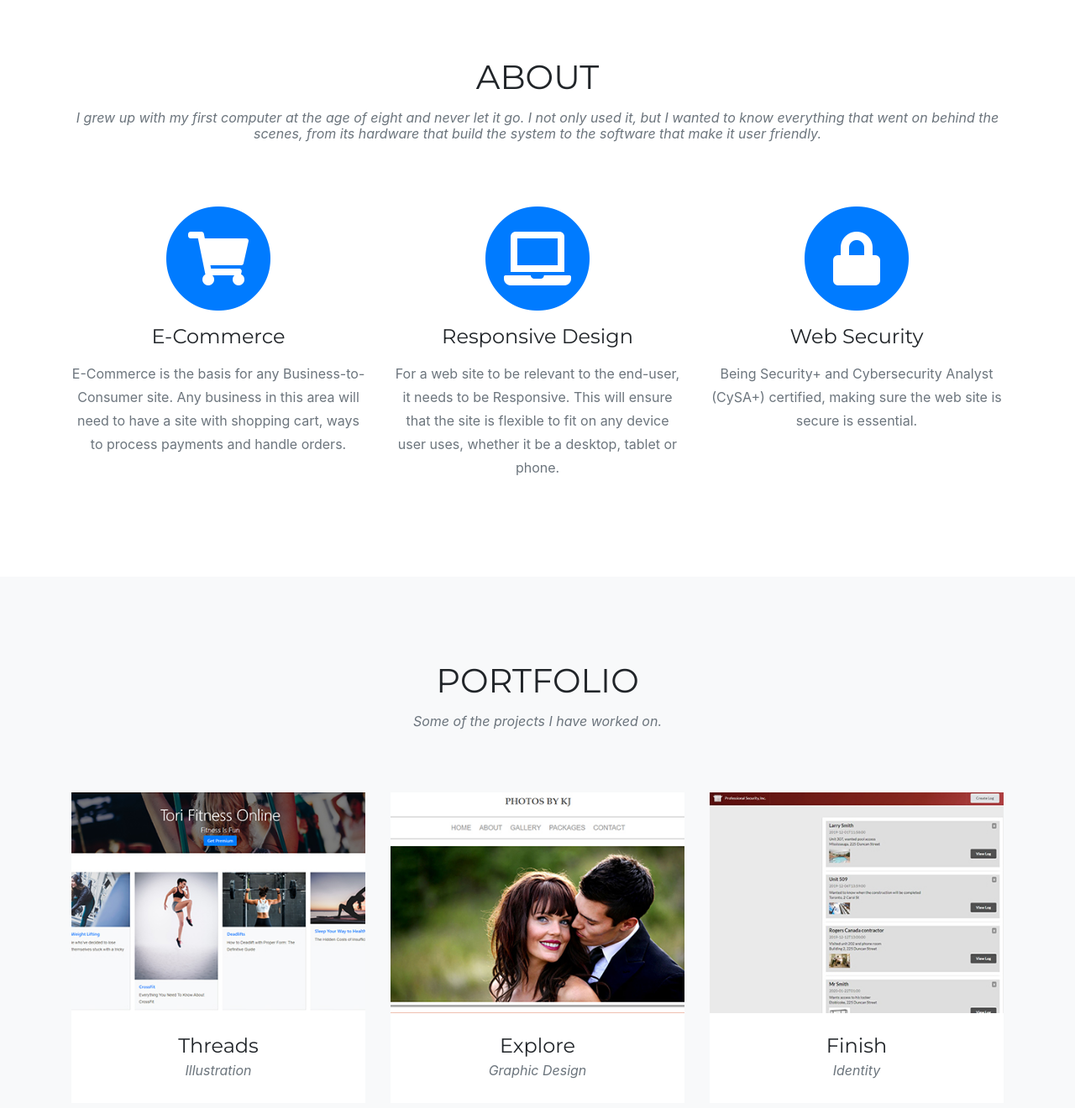
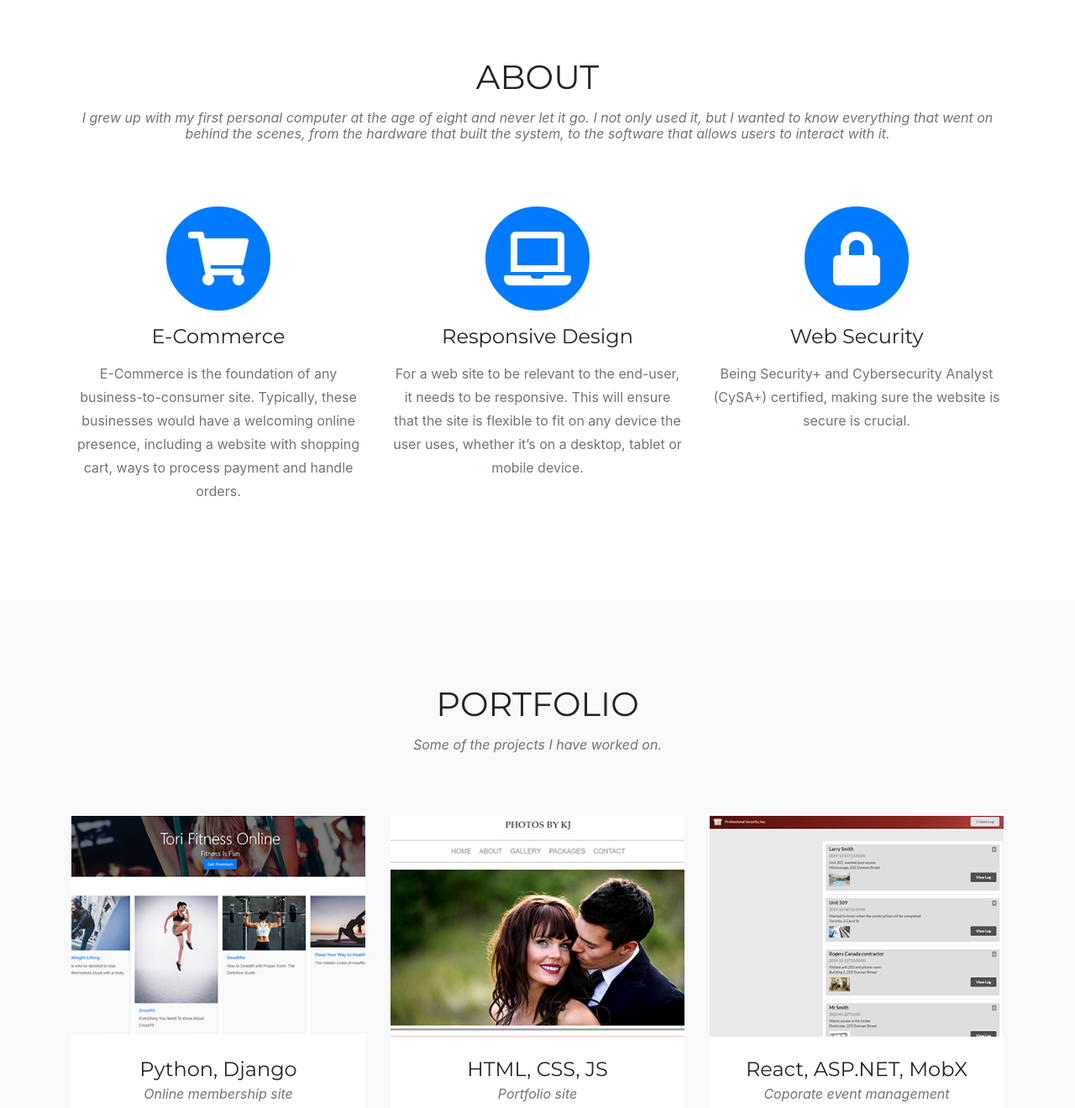
Before and after one commit to kajanan-dev/kajanan-dev.github.io, a website with bundled scripts: page index.html in a window 1280 px wide. Shown: the part 760-2080 px from the top of the page at 84% size. Built offline with nearby package versions, Linux system fonts and the light colour scheme; a web font is replaced by a local one.

Commit message:
second commit

```diff
--- a/index.html
+++ b/index.html
@@ -76,9 +76,10 @@
       <div class="row">
         <div class="col-lg-12 text-center">
           <h2 class="section-heading text-uppercase">About</h2>
-          <h3 class="section-subheading text-muted">I grew up with my first computer at the age of eight and never let
-            it go. I not only used it, but I wanted to know everything that went on behind the scenes, from its hardware
-            that build the system to the software that make it user friendly.</h3>
+          <h3 class="section-subheading text-muted">I grew up with my first personal computer at the age of eight and
+            never let
+            it go. I not only used it, but I wanted to know everything that went on behind the scenes, from the hardware
+            that built the system, to the software that allows users to interact with it.</h3>
         </div>
 
 
@@ -91,8 +92,9 @@
             <i class="fas fa-shopping-cart fa-stack-1x fa-inverse"></i>
           </span>
           <h4 class="service-heading">E-Commerce</h4>
-          <p class="text-muted">E-Commerce is the basis for any Business-to-Consumer site. Any business in this area
-            will need to have a site with shopping cart, ways to process payments and handle orders.</p>
+          <p class="text-muted">E-Commerce is the foundation of any business-to-consumer site. Typically, these
+            businesses would have a welcoming online presence, including a website with shopping cart, ways to process
+            payment and handle orders.</p>
         </div>
         <div class="col-md-4">
           <span class="fa-stack fa-4x">
@@ -100,8 +102,9 @@
             <i class="fas fa-laptop fa-stack-1x fa-inverse"></i>
           </span>
           <h4 class="service-heading">Responsive Design</h4>
-          <p class="text-muted">For a web site to be relevant to the end-user, it needs to be Responsive. This will
-            ensure that the site is flexible to fit on any device user uses, whether it be a desktop, tablet or phone.
+          <p class="text-muted">For a web site to be relevant to the end-user, it needs to be responsive. This will
+            ensure that the site is flexible to fit on any device the user uses, whether it’s on a desktop, tablet or
+            mobile device.
           </p>
         </div>
         <div class="col-md-4">
@@ -110,8 +113,8 @@
             <i class="fas fa-lock fa-stack-1x fa-inverse"></i>
           </span>
           <h4 class="service-heading">Web Security</h4>
-          <p class="text-muted">Being Security+ and Cybersecurity Analyst (CySA+) certified, making sure the web site is
-            secure is essential. </p>
+          <p class="text-muted">Being Security+ and Cybersecurity Analyst (CySA+) certified, making sure the website is
+            secure is crucial. </p>
         </div>
       </div>
     </div>
@@ -137,8 +140,8 @@
             <img class="img-fluid" src="img/portfolio/01-thumbnail.jpg" alt="">
           </a>
           <div class="portfolio-caption">
-            <h4>Threads</h4>
-            <p class="text-muted">Illustration</p>
+            <h4>Python, Django</h4>
+            <p class="text-muted">Online membership site</p>
           </div>
         </div>
         <div class="col-md-4 col-sm-6 portfolio-item">
@@ -151,8 +154,8 @@
             <img class="img-fluid" src="img/portfolio/02-thumbnail.jpg" alt="">
           </a>
           <div class="portfolio-caption">
-            <h4>Explore</h4>
-            <p class="text-muted">Graphic Design</p>
+            <h4>HTML, CSS, JS</h4>
+            <p class="text-muted">Portfolio site</p>
           </div>
         </div>
         <div class="col-md-4 col-sm-6 portfolio-item">
@@ -165,8 +168,8 @@
             <img class="img-fluid" src="img/portfolio/03-thumbnail.jpg" alt="">
           </a>
           <div class="portfolio-caption">
-            <h4>Finish</h4>
-            <p class="text-muted">Identity</p>
+            <h4>React, ASP.NET, MobX</h4>
+            <p class="text-muted">Coporate event management</p>
           </div>
         </div>
         <div class="col-md-4 col-sm-6 portfolio-item">
@@ -179,8 +182,8 @@
             <img class="img-fluid" src="img/portfolio/04-thumbnail.jpg" alt="">
           </a>
           <div class="portfolio-caption">
-            <h4>Lines</h4>
-            <p class="text-muted">Branding</p>
+            <h4>Java EE, Servlet</h4>
+            <p class="text-muted">Manage professional contacts</p>
           </div>
         </div>
         <div class="col-md-4 col-sm-6 portfolio-item">
@@ -193,8 +196,8 @@
             <img class="img-fluid" src="img/portfolio/05-thumbnail.jpg" alt="">
           </a>
           <div class="portfolio-caption">
-            <h4>Southwest</h4>
-            <p class="text-muted">Website Design</p>
+            <h4>Java, JavaFx</h4>
+            <p class="text-muted">Slot machine for charity fundraiser</p>
           </div>
         </div>
         <div class="col-md-4 col-sm-6 portfolio-item">
@@ -207,8 +210,8 @@
             <img class="img-fluid" src="img/portfolio/06-thumbnail.jpg" alt="">
           </a>
           <div class="portfolio-caption">
-            <h4>Window</h4>
-            <p class="text-muted">Photography</p>
+            <h4>C#, ASP.NET</h4>
+            <p class="text-muted">E-Commerce website</p>
           </div>
         </div>
       </div>
@@ -224,7 +227,6 @@
           <h3 class="section-subheading text-muted">Key technologies I am more proficient in</h3>
         </div>
       </div>
-
       <div class="row">
         <div class="col-md-2 col-sm-auto text-center">
           <i class="fab fa-html5 fa-5x"></i>
@@ -244,7 +246,7 @@
         <div class="col-md-2 col-sm-auto text-center">
           <i class="fab fa-sass fa-5x"></i>
         </div>
-      </div>
+      </div><br>
 
       <div class="row">
         <div class="col-lg-12">
@@ -319,7 +321,10 @@
       </div>
     </div>
     <div class="container text-center" style="padding-top: 40px;">
-      <span class="section-subheading text-muted">Copyright &copy; Kajanan-DEV.com 2020</span>
+      <span class="section-subheading text-muted">Copyright &copy; Kajanan-DEV.com 2020. Cover Photo by Joshua Aragon
+        on
+        Unsplash</span>
+
     </div>
   </section>
 
```
Also changed, not shown: img/about/1.jpg (deleted), img/about/2.jpg (deleted), img/about/3.jpg (deleted), img/about/4.jpg (deleted), img/header-bg.jpg, img/logos/creative-market.jpg (deleted), img/logos/designmodo.jpg (deleted), img/logos/envato.jpg (deleted), img/logos/themeforest.jpg (deleted), img/team/1.jpg (deleted), img/team/2.jpg (deleted), img/team/3.jpg (deleted).
